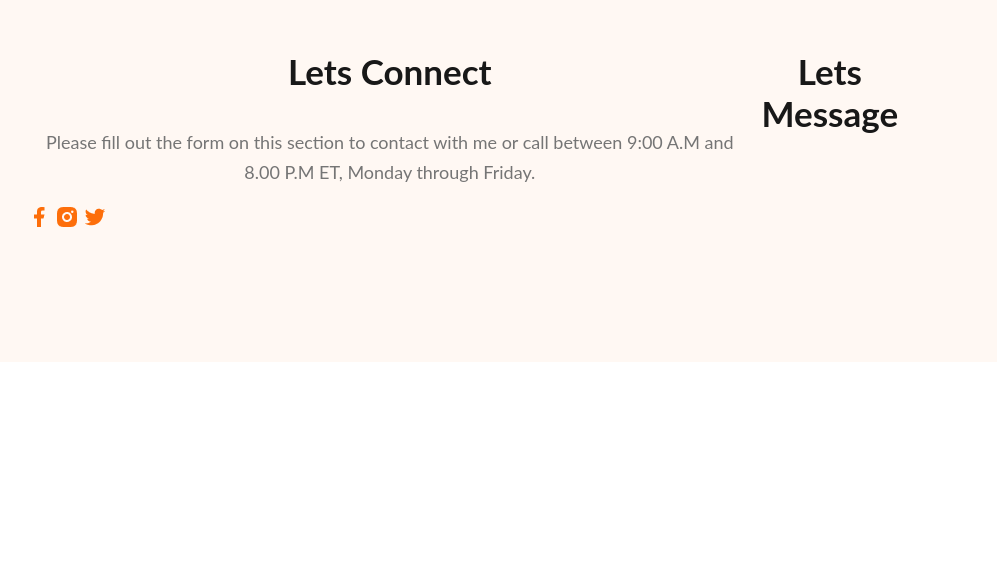
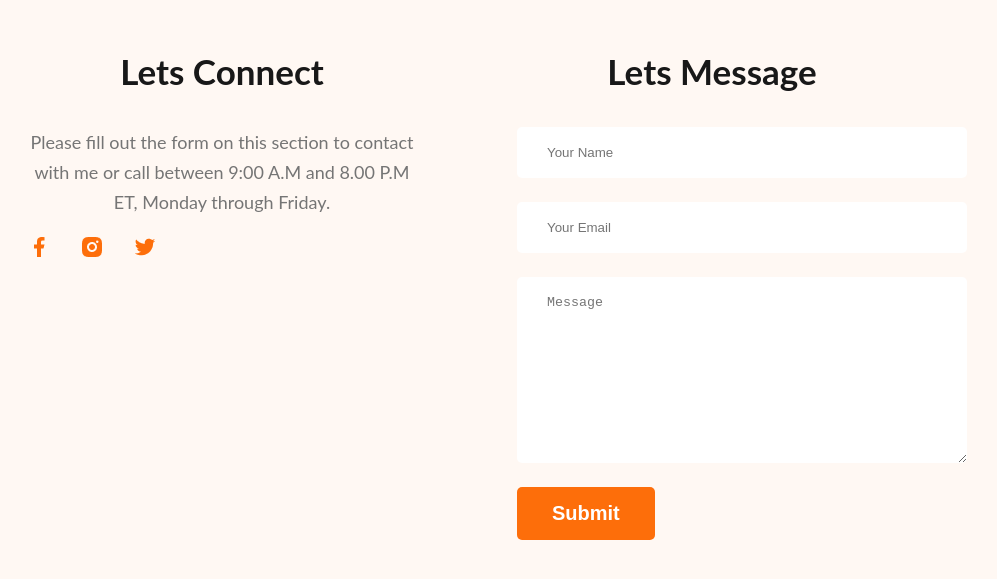
Before and after one commit to Samiul-Shuvo/developer-portfolio, a plain HTML site: page index.html in a window 1280 px wide. Shown: the part 3330-3909 px from the top of the page, without its empty margins (173-1170 px from the left). Before the commit the page ends 3692 px from the top, so only its background shows below. Drawn offline with Linux system fonts and the light colour scheme.

Commit message:
finished footer contact

```diff
--- a/index.html
+++ b/index.html
@@ -153,6 +153,12 @@
         </div>
         <div class="footer-column">
             <h3 class="section-title">Lets Message</h3>
+            <form class="contact">
+                <input type="text" placeholder="Your Name" id="">
+                <input type="email" placeholder="Your Email" id="">
+                <textarea placeholder="Message" name="" id="" cols="30" rows="10"></textarea>
+                <input class="btn-primary" type="submit" value="Submit" id="">
+            </form>
 
         </div>
     </footer>
--- a/styles/portfolio.css
+++ b/styles/portfolio.css
@@ -146,34 +146,54 @@ main section {
   font-size: 30px;
   font-weight: 700;
 }
-.resume-container{
+.resume-container {
   display: flex;
   gap: 50px;
 }
-.resume-item-institute,.resume-item-description{
+.resume-item-institute,
+.resume-item-description {
   color: #757575;
 }
-.resume-item-title{
-  color:  #474747;
-font-size: 25px;
-font-weight: 700;
-margin-bottom: 10px;
+.resume-item-title {
+  color: #474747;
+  font-size: 25px;
+  font-weight: 700;
+  margin-bottom: 10px;
 }
-.resume-container hr{
+.resume-container hr {
   margin: 30px;
 }
-.resume-item-institute{
+.resume-item-institute {
   margin-bottom: 20px;
-  margin-top:  0px;
+  margin-top: 0px;
 }
-.download-cv{
+.download-cv {
   text-align: center;
   margin-top: 50px;
 }
 /* Footer Section */
-footer{
-  background: #FFF8F3;
+footer {
+  background: #fff8f3;
   display: flex;
   padding: 130px 200px;
   margin-top: 113px;
+  gap: 100px;
 }
+.footer-column {
+  width: 50%;
+}
+.social-links a{
+  margin-right: 25px;
+}
+
+.contact input[type="text"],.contact input[type="email"],
+textarea {
+  display: block;
+  margin-bottom: 24px;
+  padding: 18px 30px;
+  color: #757575;
+  border-radius: 5px;
+  background: #fff;
+  border: 0;
+  width: 100%;
+}
```
